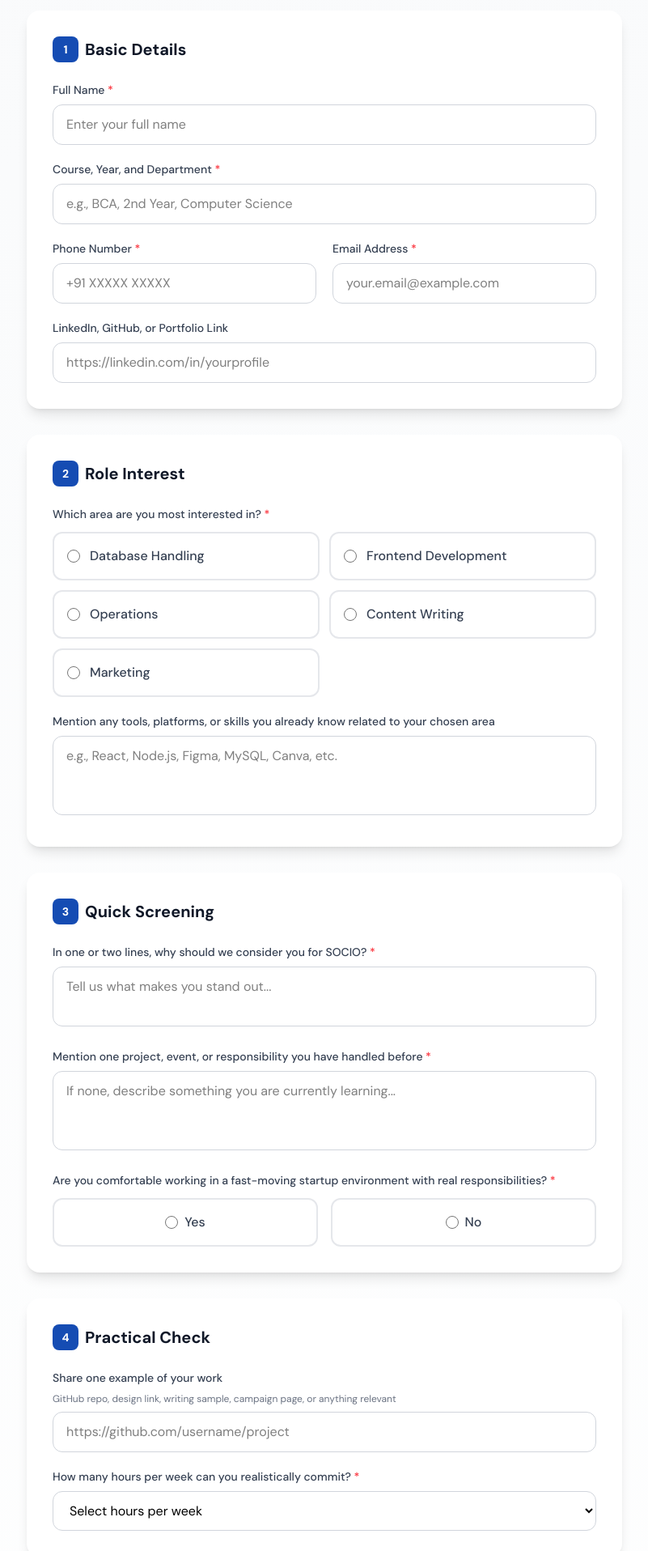
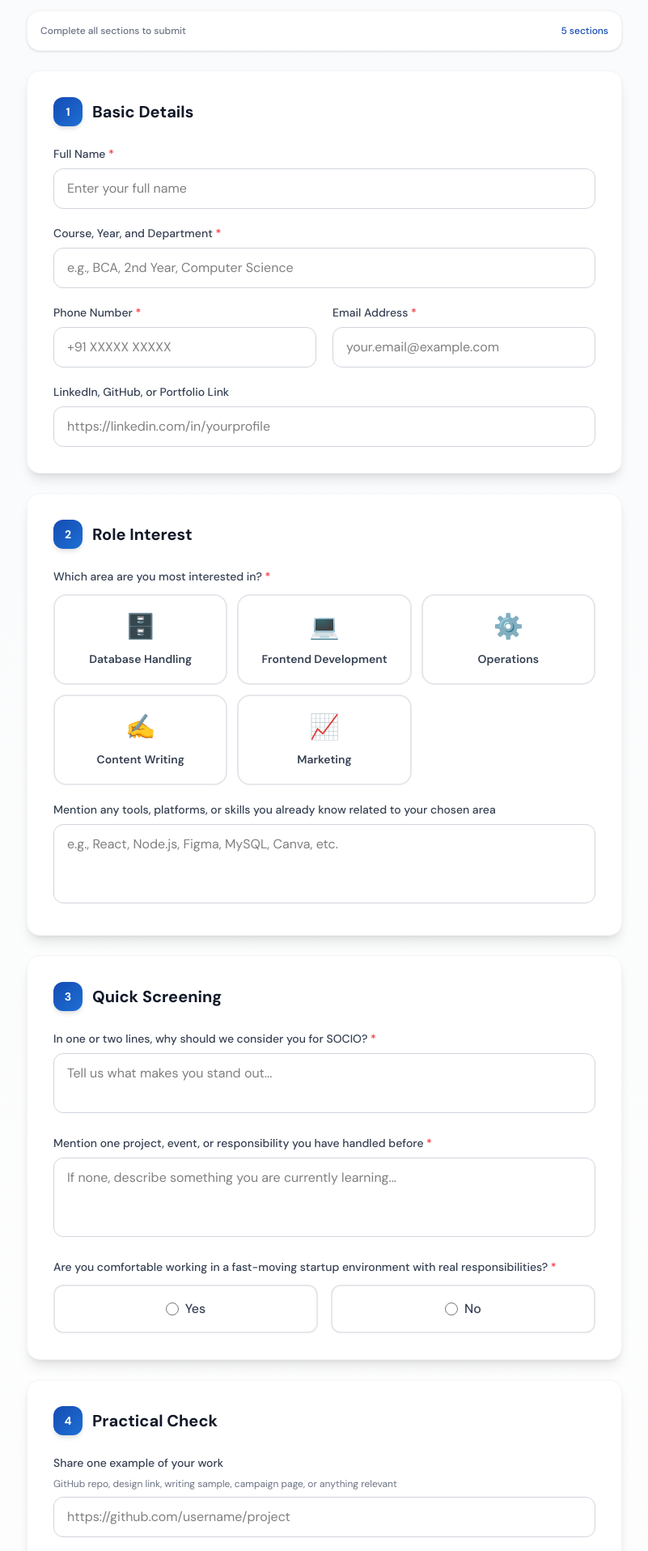
Before and after one commit to thesachinyyadav/withsocio, a Next.js app: page /careers/1 in a window 1280 px wide. Shown: the part 340-2256 px from the top of the page at 81% size, without its empty margins (239-1040 px from the left). Built offline with nearby package versions, Linux system fonts and the light colour scheme.

Commit message:
Add resend package and enhance UI/UX with animations, role icons, and improved styling

```diff
--- a/app/careers/[campusId]/page.tsx
+++ b/app/careers/[campusId]/page.tsx
@@ -22,11 +22,11 @@ interface FormData {
 }
 
 const roleOptions = [
-  "Database Handling",
-  "Frontend Development",
-  "Operations",
-  "Content Writing",
-  "Marketing",
+  { name: "Database Handling", icon: "🗄️", color: "from-orange-500 to-amber-500" },
+  { name: "Frontend Development", icon: "💻", color: "from-purple-500 to-indigo-500" },
+  { name: "Operations", icon: "⚙️", color: "from-cyan-500 to-teal-500" },
+  { name: "Content Writing", icon: "✍️", color: "from-pink-500 to-rose-500" },
+  { name: "Marketing", icon: "📈", color: "from-green-500 to-emerald-500" },
 ];
 
 export default function CareersApplicationPage() {
@@ -113,22 +113,29 @@ export default function CareersApplicationPage() {
 
   if (submitted) {
     return (
-      <div className="min-h-screen bg-gradient-to-br from-[#154CB3] via-[#0f3d8f] to-[#0a2d6b] flex items-center justify-center p-4">
-        <div className="bg-white rounded-3xl p-8 md:p-12 max-w-lg w-full text-center shadow-2xl animate-fade-in">
+      <div className="min-h-screen bg-gradient-to-br from-[#154CB3] via-[#0f3d8f] to-[#0a2d6b] flex items-center justify-center p-4 relative overflow-hidden">
+        {/* Background decorations */}
+        <div className="absolute inset-0 opacity-20">
+          <div className="absolute top-1/4 left-1/4 w-96 h-96 bg-white rounded-full blur-3xl animate-pulse" />
+          <div className="absolute bottom-1/4 right-1/4 w-64 h-64 bg-blue-300 rounded-full blur-3xl animate-pulse" style={{ animationDelay: '1s' }} />
+        </div>
+
+        <div className="bg-white rounded-3xl p-8 md:p-12 max-w-lg w-full text-center shadow-2xl animate-fade-in relative z-10">
           {/* Logo */}
-          <div className="mb-6">
+          <div className="mb-8">
             <Image
               src="/socio.svg"
               alt="SOCIO"
-              width={120}
-              height={35}
+              width={140}
+              height={42}
               className="mx-auto"
             />
           </div>
 
-          <div className="w-16 h-16 bg-green-100 rounded-full flex items-center justify-center mx-auto mb-6">
+          {/* Success Icon with animation */}
+          <div className="w-20 h-20 bg-gradient-to-br from-green-400 to-emerald-500 rounded-full flex items-center justify-center mx-auto mb-6 shadow-lg success-icon">
             <svg
-              className="w-8 h-8 text-green-600"
+              className="w-10 h-10 text-white"
               fill="none"
               stroke="currentColor"
               viewBox="0 0 24 24"
@@ -136,30 +143,35 @@ export default function CareersApplicationPage() {
               <path
                 strokeLinecap="round"
                 strokeLinejoin="round"
-                strokeWidth={2.5}
+                strokeWidth={3}
                 d="M5 13l4 4L19 7"
               />
             </svg>
           </div>
 
-          <h2 className="text-2xl md:text-3xl font-bold text-gray-900 mb-3">
-            Application Submitted!
+          <div className="success-content">
+            <h2 className="text-2xl md:text-3xl font-bold text-gray-900 mb-4">
+              Application Submitted! 🎉
             </h2>
 
-          <p className="text-gray-600 mb-8 leading-relaxed">
-            Thank you for applying to <span className="font-semibold text-[#154CB3]">SOCIO</span>. We&apos;ve received your application and will review it shortly. You&apos;ll hear from us soon!
+            <p className="text-gray-600 mb-8 leading-relaxed text-lg">
+              Thank you for applying to <span className="font-bold text-[#154CB3]">SOCIO</span>. We&apos;ve received your application and will review it shortly.
             </p>
 
-          <div className="bg-gray-50 rounded-xl p-4 mb-6">
-            <p className="text-xs text-gray-500 mb-1">Application Reference</p>
-            <p className="font-mono font-semibold text-[#154CB3]">
+            <div className="bg-gradient-to-r from-blue-50 to-indigo-50 rounded-2xl p-5 mb-6 border border-blue-100">
+              <p className="text-xs text-gray-500 mb-2 uppercase tracking-wide font-medium">Application Reference</p>
+              <p className="font-mono font-bold text-xl text-[#154CB3]">
                 {campusId?.toUpperCase()}-{Date.now().toString(36).toUpperCase()}
               </p>
             </div>
 
-          <p className="text-sm text-gray-500">
-            A confirmation email has been sent to your inbox.
-          </p>
+            <div className="flex items-center justify-center gap-2 text-gray-500 text-sm">
+              <svg className="w-5 h-5 text-green-500" fill="none" stroke="currentColor" viewBox="0 0 24 24">
+                <path strokeLinecap="round" strokeLinejoin="round" strokeWidth={2} d="M3 8l7.89 5.26a2 2 0 002.22 0L21 8M5 19h14a2 2 0 002-2V7a2 2 0 00-2-2H5a2 2 0 00-2 2v10a2 2 0 002 2z" />
+              </svg>
+              <span>Confirmation email sent to your inbox</span>
+            </div>
+          </div>
         </div>
       </div>
     );
@@ -197,14 +209,22 @@ export default function CareersApplicationPage() {
 
       {/* Form */}
       <div className="max-w-3xl mx-auto px-4 py-8 md:py-12">
-        <form onSubmit={handleSubmit} className="space-y-8">
+        <form onSubmit={handleSubmit} className="space-y-6">
+          {/* Progress Indicator */}
+          <div className="bg-white rounded-2xl p-4 shadow-sm border border-gray-100">
+            <div className="flex items-center justify-between text-xs font-medium text-gray-500">
+              <span>Complete all sections to submit</span>
+              <span className="text-[#154CB3]">5 sections</span>
+            </div>
+          </div>
+
           {/* Basic Details Section */}
-          <section className="bg-white rounded-2xl p-6 md:p-8 shadow-lg">
-            <h2 className="text-xl font-bold text-gray-900 mb-6 flex items-center gap-2">
-              <span className="w-8 h-8 bg-[#154CB3] text-white rounded-lg flex items-center justify-center text-sm">
+          <section className="bg-white rounded-2xl p-6 md:p-8 shadow-lg card-hover border border-gray-100">
+            <h2 className="text-xl font-bold text-gray-900 mb-6 flex items-center gap-3">
+              <span className="w-9 h-9 bg-gradient-to-br from-[#154CB3] to-[#1e6fd4] text-white rounded-xl flex items-center justify-center text-sm font-bold shadow-md">
                 1
               </span>
-              Basic Details
+              <span>Basic Details</span>
             </h2>
 
             <div className="space-y-5">
@@ -286,12 +306,12 @@ export default function CareersApplicationPage() {
           </section>
 
           {/* Role Interest Section */}
-          <section className="bg-white rounded-2xl p-6 md:p-8 shadow-lg">
-            <h2 className="text-xl font-bold text-gray-900 mb-6 flex items-center gap-2">
-              <span className="w-8 h-8 bg-[#154CB3] text-white rounded-lg flex items-center justify-center text-sm">
+          <section className="bg-white rounded-2xl p-6 md:p-8 shadow-lg card-hover border border-gray-100">
+            <h2 className="text-xl font-bold text-gray-900 mb-6 flex items-center gap-3">
+              <span className="w-9 h-9 bg-gradient-to-br from-[#154CB3] to-[#1e6fd4] text-white rounded-xl flex items-center justify-center text-sm font-bold shadow-md">
                 2
               </span>
-              Role Interest
+              <span>Role Interest</span>
             </h2>
 
             <div className="space-y-5">
@@ -299,26 +319,34 @@ export default function CareersApplicationPage() {
                 <label className="block text-sm font-medium text-gray-700 mb-3">
                   Which area are you most interested in? <span className="text-red-500">*</span>
                 </label>
-                <div className="grid grid-cols-1 sm:grid-cols-2 gap-3">
+                <div className="grid grid-cols-1 sm:grid-cols-2 lg:grid-cols-3 gap-3">
                   {roleOptions.map((role) => (
                     <label
-                      key={role}
-                      className={`flex items-center gap-3 p-4 border-2 rounded-xl cursor-pointer transition-all ${
-                        formData.roleInterest === role
-                          ? "border-[#154CB3] bg-blue-50"
-                          : "border-gray-200 hover:border-gray-300"
+                      key={role.name}
+                      className={`relative flex flex-col items-center gap-2 p-5 border-2 rounded-2xl cursor-pointer transition-all duration-300 group ${
+                        formData.roleInterest === role.name
+                          ? "border-[#154CB3] bg-gradient-to-br from-blue-50 to-indigo-50 shadow-lg scale-[1.02]"
+                          : "border-gray-200 hover:border-blue-300 hover:bg-gray-50 hover:shadow-md"
                       }`}
                     >
                       <input
                         type="radio"
                         name="roleInterest"
-                        value={role}
-                        checked={formData.roleInterest === role}
+                        value={role.name}
+                        checked={formData.roleInterest === role.name}
                         onChange={handleInputChange}
                         required
-                        className="w-4 h-4 text-[#154CB3] focus:ring-[#154CB3]"
+                        className="sr-only"
                       />
-                      <span className="text-gray-700 font-medium">{role}</span>
+                      <span className="text-3xl mb-1 transform group-hover:scale-110 transition-transform duration-300">{role.icon}</span>
+                      <span className={`text-sm font-semibold text-center ${formData.roleInterest === role.name ? 'text-[#154CB3]' : 'text-gray-700'}`}>{role.name}</span>
+                      {formData.roleInterest === role.name && (
+                        <div className="absolute top-2 right-2 w-5 h-5 bg-[#154CB3] rounded-full flex items-center justify-center">
+                          <svg className="w-3 h-3 text-white" fill="none" stroke="currentColor" viewBox="0 0 24 24">
+                            <path strokeLinecap="round" strokeLinejoin="round" strokeWidth={3} d="M5 13l4 4L19 7" />
+                          </svg>
+                        </div>
+                      )}
                     </label>
                   ))}
                 </div>
@@ -341,12 +369,12 @@ export default function CareersApplicationPage() {
           </section>
 
           {/* Quick Screening Section */}
-          <section className="bg-white rounded-2xl p-6 md:p-8 shadow-lg">
-            <h2 className="text-xl font-bold text-gray-900 mb-6 flex items-center gap-2">
-              <span className="w-8 h-8 bg-[#154CB3] text-white rounded-lg flex items-center justify-center text-sm">
+          <section className="bg-white rounded-2xl p-6 md:p-8 shadow-lg card-hover border border-gray-100">
+            <h2 className="text-xl font-bold text-gray-900 mb-6 flex items-center gap-3">
+              <span className="w-9 h-9 bg-gradient-to-br from-[#154CB3] to-[#1e6fd4] text-white rounded-xl flex items-center justify-center text-sm font-bold shadow-md">
                 3
               </span>
-              Quick Screening
+              <span>Quick Screening</span>
             </h2>
 
             <div className="space-y-5">
@@ -412,12 +440,12 @@ export default function CareersApplicationPage() {
           </section>
 
           {/* Practical Check Section */}
-          <section className="bg-white rounded-2xl p-6 md:p-8 shadow-lg">
-            <h2 className="text-xl font-bold text-gray-900 mb-6 flex items-center gap-2">
-              <span className="w-8 h-8 bg-[#154CB3] text-white rounded-lg flex items-center justify-center text-sm">
+          <section className="bg-white rounded-2xl p-6 md:p-8 shadow-lg card-hover border border-gray-100">
+            <h2 className="text-xl font-bold text-gray-900 mb-6 flex items-center gap-3">
+              <span className="w-9 h-9 bg-gradient-to-br from-[#154CB3] to-[#1e6fd4] text-white rounded-xl flex items-center justify-center text-sm font-bold shadow-md">
                 4
               </span>
-              Practical Check
+              <span>Practical Check</span>
             </h2>
 
             <div className="space-y-5">
@@ -461,12 +489,12 @@ export default function CareersApplicationPage() {
           </section>
 
           {/* Short Response Section */}
-          <section className="bg-white rounded-2xl p-6 md:p-8 shadow-lg">
-            <h2 className="text-xl font-bold text-gray-900 mb-6 flex items-center gap-2">
-              <span className="w-8 h-8 bg-[#154CB3] text-white rounded-lg flex items-center justify-center text-sm">
+          <section className="bg-white rounded-2xl p-6 md:p-8 shadow-lg card-hover border border-gray-100">
+            <h2 className="text-xl font-bold text-gray-900 mb-6 flex items-center gap-3">
+              <span className="w-9 h-9 bg-gradient-to-br from-[#154CB3] to-[#1e6fd4] text-white rounded-xl flex items-center justify-center text-sm font-bold shadow-md">
                 5
               </span>
-              Short Response
+              <span>Short Response</span>
             </h2>
 
             <div className="space-y-5">
@@ -537,15 +565,16 @@ export default function CareersApplicationPage() {
           )}
 
           {/* Submit Button */}
+          <div className="pt-4">
             <button
               type="submit"
               disabled={isSubmitting}
-            className="w-full bg-[#154CB3] hover:bg-[#0f3d8f] text-white font-semibold py-4 px-6 rounded-xl transition-all duration-300 flex items-center justify-center gap-2 disabled:opacity-70 disabled:cursor-not-allowed shadow-lg hover:shadow-xl"
+              className="w-full bg-gradient-to-r from-[#154CB3] to-[#1e6fd4] hover:from-[#0f3d8f] hover:to-[#154CB3] text-white font-bold py-5 px-8 rounded-2xl transition-all duration-300 flex items-center justify-center gap-3 disabled:opacity-70 disabled:cursor-not-allowed shadow-xl hover:shadow-2xl hover:scale-[1.02] active:scale-[0.98] text-lg"
             >
               {isSubmitting ? (
                 <>
                   <svg
-                  className="animate-spin w-5 h-5"
+                    className="animate-spin w-6 h-6"
                     fill="none"
                     viewBox="0 0 24 24"
                   >
@@ -568,16 +597,17 @@ export default function CareersApplicationPage() {
               ) : (
                 <>
                   Submit Application
-                <svg className="w-5 h-5" fill="none" stroke="currentColor" viewBox="0 0 24 24">
-                  <path strokeLinecap="round" strokeLinejoin="round" strokeWidth={2} d="M14 5l7 7m0 0l-7 7m7-7H3" />
+                  <svg className="w-6 h-6 transition-transform group-hover:translate-x-1" fill="none" stroke="currentColor" viewBox="0 0 24 24">
+                    <path strokeLinecap="round" strokeLinejoin="round" strokeWidth={2.5} d="M14 5l7 7m0 0l-7 7m7-7H3" />
                   </svg>
                 </>
               )}
             </button>
 
-          <p className="text-center text-gray-500 text-sm">
+            <p className="text-center text-gray-400 text-sm mt-4">
               By submitting this form, you agree to our terms and conditions.
             </p>
+          </div>
         </form>
       </div>
 
--- a/app/globals.css
+++ b/app/globals.css
@@ -437,3 +437,144 @@ body {
 .accordion-content.open {
   max-height: 500px;
 }
+
+/* Careers Page Animations */
+@keyframes fade-in {
+  from {
+    opacity: 0;
+    transform: translateY(20px);
+  }
+  to {
+    opacity: 1;
+    transform: translateY(0);
+  }
+}
+
+@keyframes slide-up {
+  from {
+    opacity: 0;
+    transform: translateY(40px);
+  }
+  to {
+    opacity: 1;
+    transform: translateY(0);
+  }
+}
+
+@keyframes check-bounce {
+  0% { transform: scale(0); }
+  50% { transform: scale(1.2); }
+  100% { transform: scale(1); }
+}
+
+@keyframes shimmer {
+  0% { background-position: -200% 0; }
+  100% { background-position: 200% 0; }
+}
+
+.animate-fade-in {
+  animation: fade-in 0.6s ease-out forwards;
+}
+
+.animate-slide-up {
+  animation: slide-up 0.6s ease-out forwards;
+}
+
+.animate-check-bounce {
+  animation: check-bounce 0.5s ease-out forwards;
+}
+
+/* Form input focus glow effect */
+.form-input-glow:focus {
+  box-shadow: 0 0 0 4px rgba(21, 76, 179, 0.1);
+}
+
+/* Card hover lift effect */
+.card-hover {
+  transition: all 0.3s cubic-bezier(0.4, 0, 0.2, 1);
+}
+
+.card-hover:hover {
+  transform: translateY(-2px);
+  box-shadow: 0 20px 25px -5px rgba(0, 0, 0, 0.1), 0 10px 10px -5px rgba(0, 0, 0, 0.04);
+}
+
+/* Smooth section transitions */
+.section-fade {
+  opacity: 0;
+  transform: translateY(20px);
+  animation: fade-in 0.5s ease-out forwards;
+}
+
+.section-fade:nth-child(1) { animation-delay: 0.1s; }
+.section-fade:nth-child(2) { animation-delay: 0.2s; }
+.section-fade:nth-child(3) { animation-delay: 0.3s; }
+.section-fade:nth-child(4) { animation-delay: 0.4s; }
+.section-fade:nth-child(5) { animation-delay: 0.5s; }
+
+/* Button pulse on hover */
+.btn-pulse:hover {
+  animation: pulse-soft 1s ease-in-out infinite;
+}
+
+/* Radio/Checkbox selection animation */
+.selection-card {
+  transition: all 0.2s ease;
+}
+
+.selection-card:hover:not(.selected) {
+  border-color: #93c5fd;
+  background-color: #f0f9ff;
+}
+
+.selection-card.selected {
+  border-color: #154CB3;
+  background-color: #eff6ff;
+  box-shadow: 0 0 0 3px rgba(21, 76, 179, 0.1);
+}
+
+/* File upload drag state */
+.file-upload-zone {
+  transition: all 0.3s ease;
+}
+
+.file-upload-zone:hover,
+.file-upload-zone.drag-over {
+  border-color: #154CB3;
+  background-color: #f0f9ff;
+}
+
+/* Success page animations */
+.success-icon {
+  animation: check-bounce 0.5s ease-out 0.3s forwards;
+  transform: scale(0);
+}
+
+.success-content {
+  animation: fade-in 0.6s ease-out 0.5s forwards;
+  opacity: 0;
+}
+
+/* Gradient text */
+.gradient-text {
+  background: linear-gradient(135deg, #154CB3 0%, #1e6fd4 100%);
+  -webkit-background-clip: text;
+  -webkit-text-fill-color: transparent;
+  background-clip: text;
+}
+
+/* Progress indicator */
+.progress-step {
+  transition: all 0.3s ease;
+}
+
+.progress-step.active {
+  background-color: #154CB3;
+  color: white;
+  transform: scale(1.1);
+}
+
+.progress-step.completed {
+  background-color: #10b981;
+  color: white;
+}
--- a/package.json
+++ b/package.json
@@ -14,7 +14,8 @@
     "@vercel/analytics": "^1.6.1",
     "next": "^15.3.1",
     "react": "^19.0.0",
-    "react-dom": "^19.0.0"
+    "react-dom": "^19.0.0",
+    "resend": "^4.8.0"
   },
   "devDependencies": {
     "@tailwindcss/postcss": "^4.0.0",
```
Also changed, not shown: 1 other file (tests, documents, lock files or other folders). Lines whose indentation alone changed are shown as unchanged.
